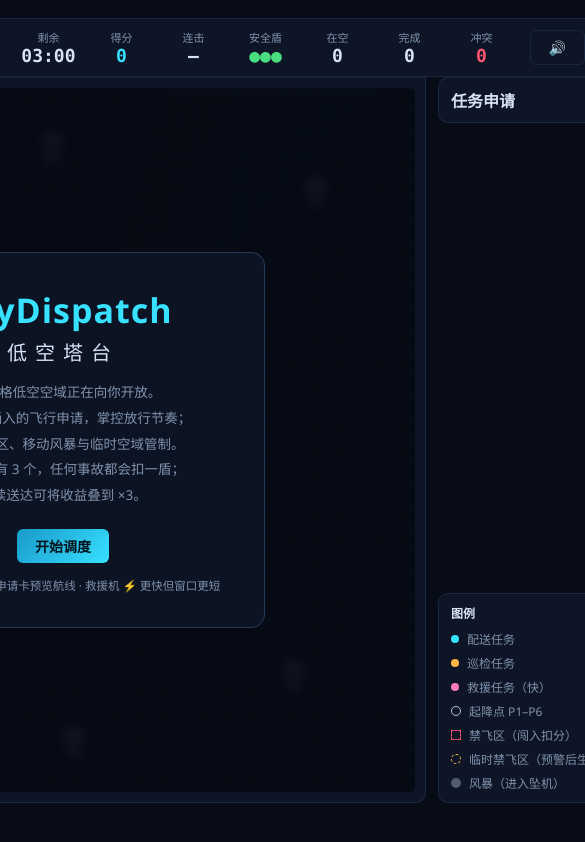
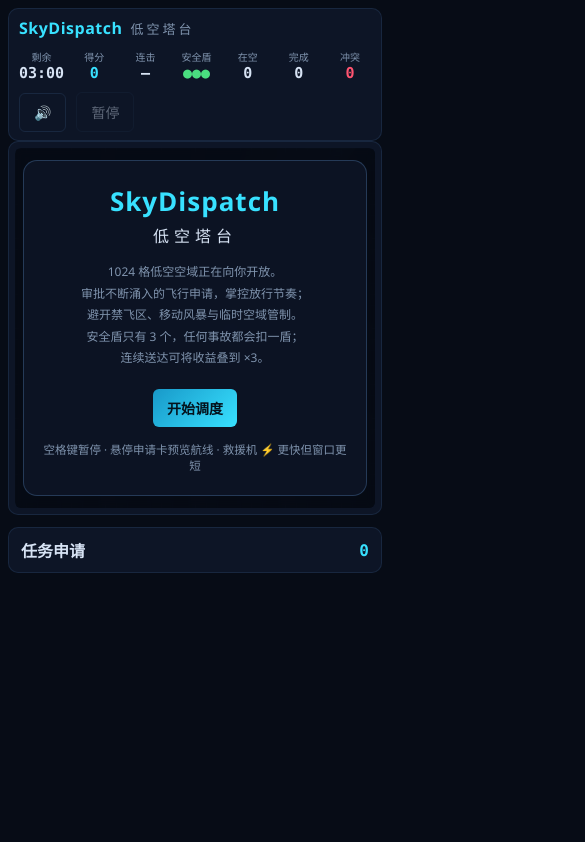
Before and after one commit to hellobs/sky-dispatch, a plain HTML site: page index.html in a window 390 px wide. Shown: the top 842 px of the page, 585 px wide, since content can reach past the window. Drawn offline with Linux system fonts and the light colour scheme.

Commit message:
feat: mobile responsive layout with tap-to-preview for touch

```diff
--- a/css/style.css
+++ b/css/style.css
@@ -54,7 +54,7 @@ main { display: flex; gap: 12px; align-items: stretch; }
   border-radius: 0 0 10px 10px;
   padding: 10px;
 }
-canvas#sky { display: block; border-radius: 6px; }
+canvas#sky { display: block; border-radius: 6px; width: 704px; height: 704px; max-width: 100%; }
 
 #panel {
   width: 252px;
@@ -234,3 +234,39 @@ canvas#sky { display: block; border-radius: 6px; }
   margin-bottom: 6px;
 }
 .shutdown-line.hidden { display: none; }
+
+/* ---------- 移动端（窄屏竖排布局） ---------- */
+@media (max-width: 1020px) {
+  body { padding: 8px; }
+  #app { width: 100%; }
+  #topbar { flex-wrap: wrap; gap: 10px; padding: 8px 10px; border-radius: 10px; }
+  .brand { font-size: 16px; }
+  #hud { gap: 8px; margin-left: 0; width: 100%; justify-content: space-between; }
+  .hud-item { min-width: 42px; }
+  .hud-label { font-size: 10px; }
+  .hud-val { font-size: 15px; }
+  main { flex-direction: column; }
+  #stage { border-radius: 10px; padding: 6px; }
+  .overlay { inset: 6px; }
+  canvas#sky { width: 100%; height: auto; aspect-ratio: 1; }
+  #panel { width: 100%; gap: 8px; }
+  /* 申请队列横向滑动，卡片够大好点按 */
+  #queue {
+    flex-direction: row;
+    overflow-x: auto;
+    overflow-y: hidden;
+    padding: 2px 2px 6px;
+  }
+  #queue::-webkit-scrollbar { height: 5px; }
+  .req-card { min-width: 200px; flex-shrink: 0; }
+  .btn { padding: 9px 14px; }
+  .btn.small { padding: 10px 0; }
+  /* 地图上已有全部标注，小屏收起图例 */
+  #legend { display: none; }
+  .overlay-card { margin: 0 8px; padding: 22px 16px; max-width: none; }
+  .overlay-card h1 { font-size: 26px; }
+  .cn-title { font-size: 16px; letter-spacing: 5px; }
+  .desc { font-size: 12px; line-height: 1.8; }
+  .report-score { font-size: 40px; }
+  .report-rows { font-size: 12.5px; gap: 5px 18px; }
+}
--- a/js/ui.js
+++ b/js/ui.js
@@ -144,6 +144,12 @@
       card.querySelector('.deny').addEventListener('click', () => game.rejectRequest(r.id));
       card.addEventListener('mouseenter', () => { if (game.state === 'running') game.preview = r; });
       card.addEventListener('mouseleave', () => { if (game.preview === r) game.preview = null; });
+      // 触屏没有 hover：点卡片本身切换航线预览（点按钮除外）
+      card.addEventListener('click', (e) => {
+        if (e.target.closest('button')) return;
+        if (game.state !== 'running') return;
+        game.preview = game.preview === r ? null : r;
+      });
       this.el.queue.appendChild(card);
       return card;
     }
```
